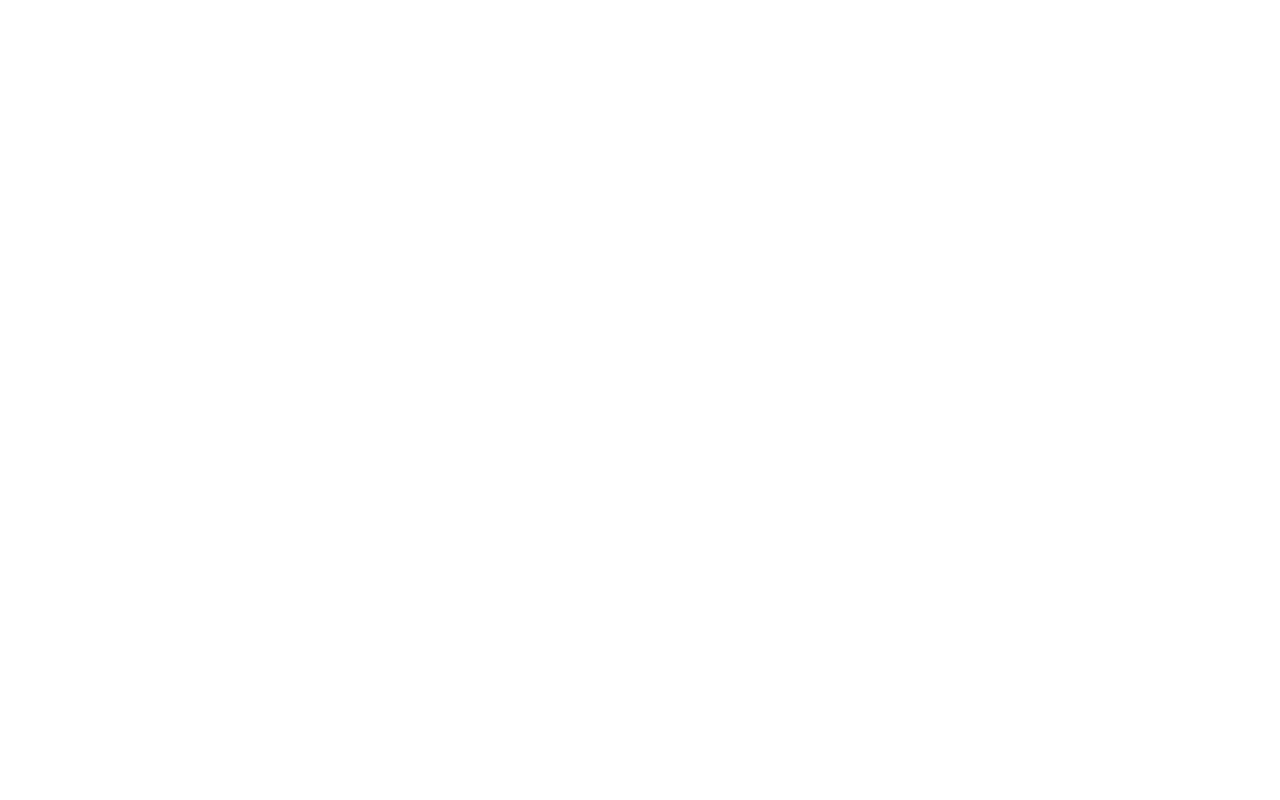
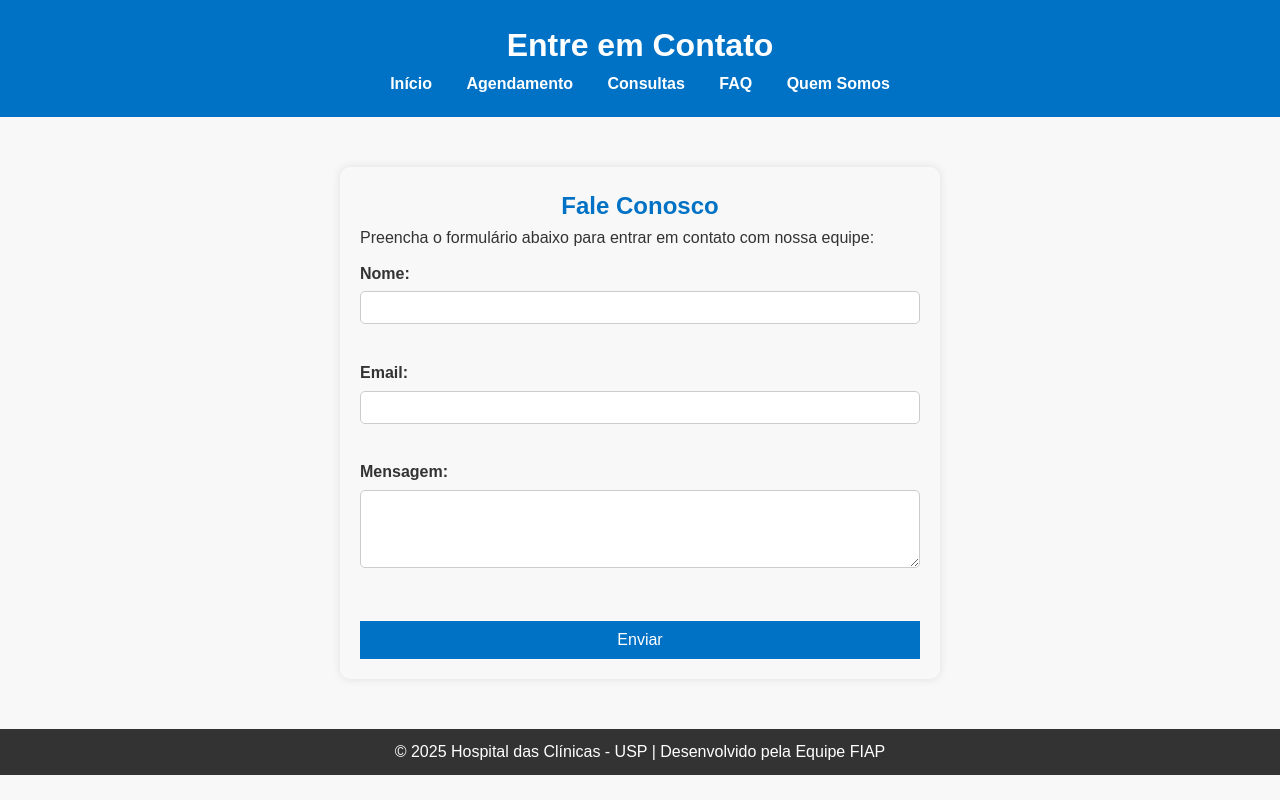
Before and after one commit to Challenge-Jose-Gabriel/sprint-front2, a plain HTML site: page contato.html in a window 1280 px wide. Drawn offline with Linux system fonts and the light colour scheme.

Commit message:
Pagina FAQ , Contato html,css,js

```diff
--- a/contato.html
+++ b/contato.html
@@ -0,0 +1,49 @@
+<!DOCTYPE html>
+<html lang="pt-BR">
+<head>
+  <meta charset="UTF-8">
+  <meta name="viewport" content="width=device-width, initial-scale=1.0">
+  <title>Contato</title>
+  <link rel="stylesheet" href="css/style.css">
+</head>
+<body>
+  <header>
+    <h1>Entre em Contato</h1>
+    <nav>
+      <ul>
+        <li><a href="index.html">Início</a></li>
+        <li><a href="agendamento.html">Agendamento</a></li>
+        <li><a href="consultas.html">Consultas</a></li>
+        <li><a href="faq.html">FAQ</a></li>
+        <li><a href="integrantes.html">Quem Somos</a></li>
+      </ul>
+    </nav>
+  </header>
+
+  <main>
+    <section id="contato">
+      <h2>Fale Conosco</h2>
+      <p>Preencha o formulário abaixo para entrar em contato com nossa equipe:</p>
+
+      <form id="contatoForm">
+        <label for="nome">Nome:</label>
+        <input type="text" id="nome" name="nome" required><br><br>
+
+        <label for="email">Email:</label>
+        <input type="email" id="email" name="email" required><br><br>
+
+        <label for="mensagem">Mensagem:</label>
+        <textarea id="mensagem" name="mensagem" rows="4" required></textarea><br><br>
+
+        <button type="submit">Enviar</button>
+      </form>
+    </section>
+  </main>
+
+  <footer>
+    <p>© 2025 Hospital das Clínicas - USP | Desenvolvido pela Equipe FIAP</p>
+  </footer>
+
+  <script src="js/script.js"></script>
+</body>
+</html>
--- a/css/style.css
+++ b/css/style.css
@@ -173,3 +173,62 @@ button.cancelar:hover {
     margin: 10px 0;
   }
 }
+
+/* Estilização da seção FAQ */
+#faq details {
+  background-color: #f8f8f8;
+  padding: 10px;
+  margin: 10px 0;
+  border-radius: 5px;
+  cursor: pointer;
+}
+
+#faq summary {
+  font-weight: bold;
+  color: #0072C6;
+}
+
+/* Estilização do formulário de contato */
+#contato {
+  max-width: 600px;
+  margin: 50px auto;
+  padding: 20px;
+  background: #f8f8f8;
+  border-radius: 10px;
+  box-shadow: 0 0 10px rgba(0, 0, 0, 0.1);
+}
+
+#contato h2 {
+  text-align: center;
+  color: #0072C6;
+}
+
+form label {
+  display: block;
+  margin-top: 10px;
+  font-weight: bold;
+}
+
+form input,
+form textarea {
+  width: 100%;
+  padding: 8px;
+  margin-top: 5px;
+  border: 1px solid #ccc;
+  border-radius: 5px;
+}
+
+form button {
+  width: 100%;
+  background-color: #0072C6;
+  color: white;
+  border: none;
+  padding: 10px;
+  font-size: 1rem;
+  cursor: pointer;
+  margin-top: 20px;
+}
+
+form button:hover {
+  background-color: #005b9e;
+}
--- a/js/script.js
+++ b/js/script.js
@@ -36,3 +36,22 @@ document.addEventListener("DOMContentLoaded", function () {
     });
   });
 });
+
+// Validação do formulário de contato
+document.getElementById("contatoForm").addEventListener("submit", function(event) {
+  event.preventDefault(); // Evita envio automático
+
+  const nome = document.getElementById("nome").value;
+  const email = document.getElementById("email").value;
+  const mensagem = document.getElementById("mensagem").value;
+
+  if (!nome || !email || !mensagem) {
+    alert("Por favor, preencha todos os campos antes de enviar sua mensagem.");
+    return;
+  }
+
+  alert(`Mensagem enviada com sucesso!\nNome: ${nome}\nEmail: ${email}\nMensagem: ${mensagem}`);
+
+  // Limpa o formulário após o envio
+  this.reset();
+});
```
Also changed, not shown: faq.html (+49 -0 lines).
